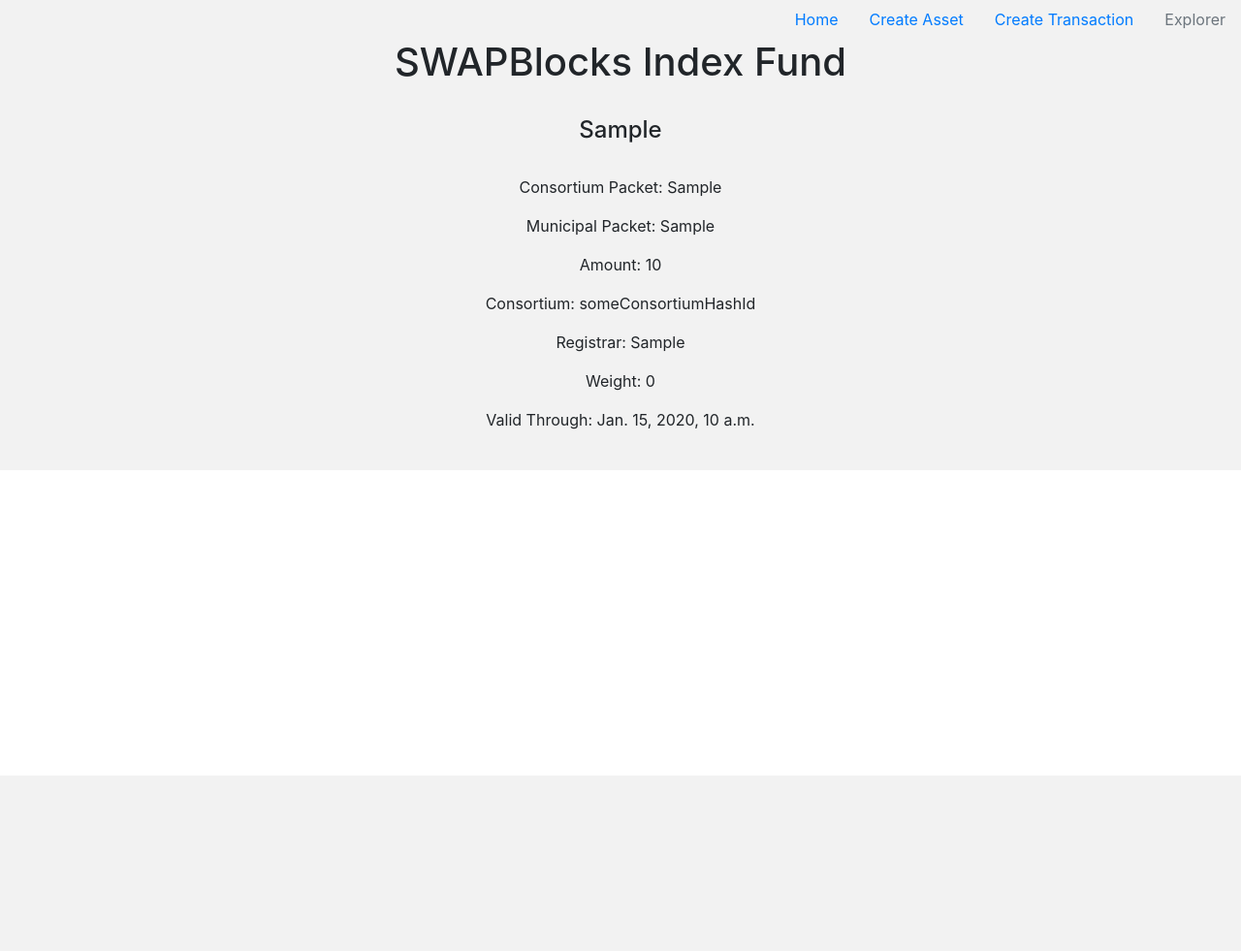
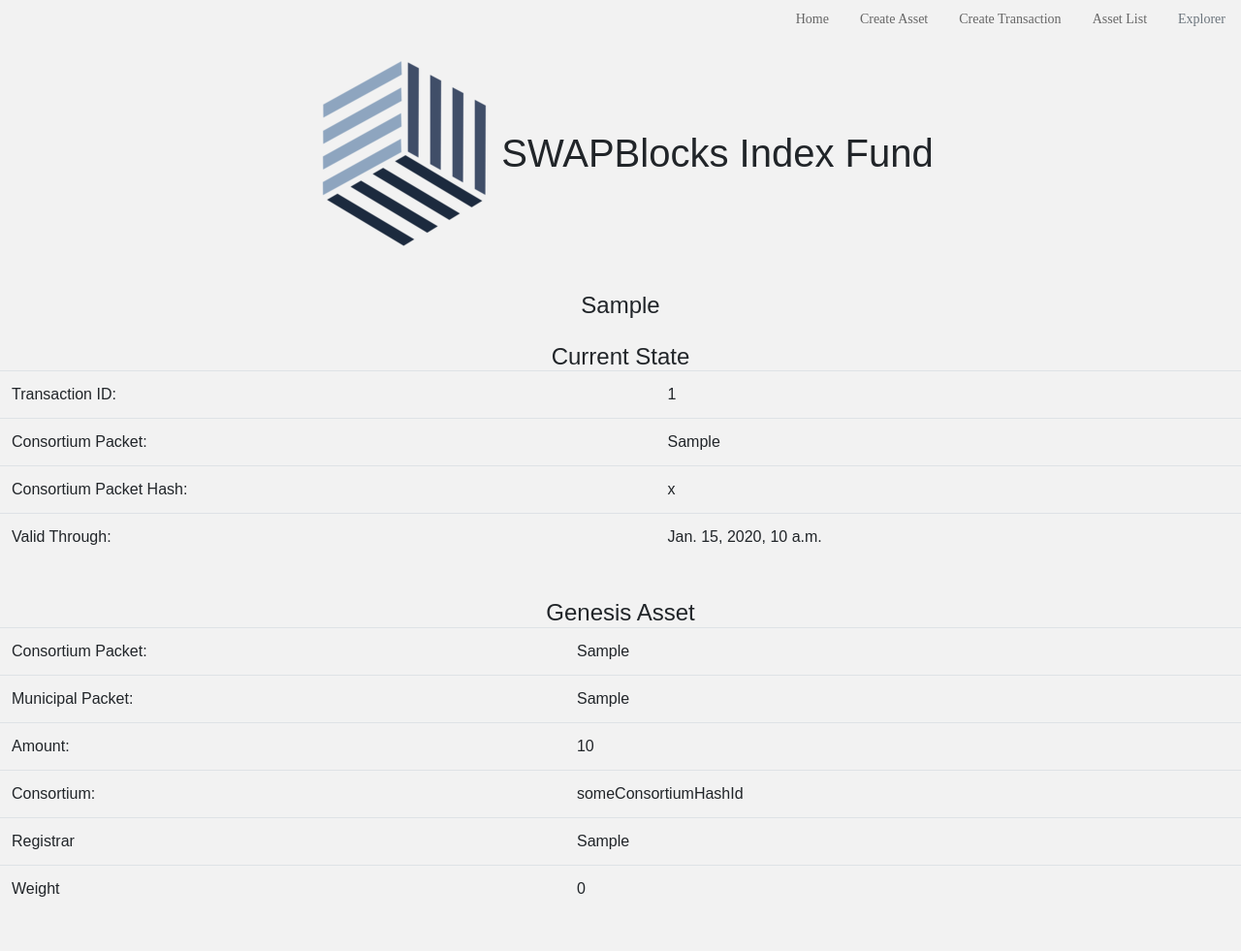
Before and after one commit to SwapBlocks/mockup, a Django app: page /asset/1 in a window 1280 px wide. Shown: the whole page at 97% size. Before the commit the page ends 800 px from the top, so only its background shows below. Run offline with Django 3.2, Linux system fonts and the light colour scheme; tables that the repository leaves empty hold one stand-in row (values such as "Sample post"); some libraries are stand-ins or nearby versions; some web fonts are replaced.

```diff
--- a/swap_mock/interest/models.py
+++ b/swap_mock/interest/models.py
@@ -29,6 +29,10 @@ class Asset(models.Model):
 
     def __str__(self):
         return f"AssetId: {self.UAI}"
+
+    def last_transaction(self):
+        transactions = Transaction.objects.filter(standardAsset__UAI=self.UAI)
+        return transactions.last()
 
     class Meta:
         ordering = ['timestamp']
--- a/swap_mock/interest/templates/base.html
+++ b/swap_mock/interest/templates/base.html
@@ -47,6 +47,9 @@
   <li class="nav-item">
     <a class="nav-link" href="/transaction">Create Transaction</a>
   </li>
+	<li class="nav-item">
+		<a class="nav-link" href="/assetlist">Asset List</a>
+	</li>
   <li class="nav-item">
     <a class="nav-link disabled" href="https://explorer.swapblocks.io">Explorer</a>
   </li>
--- a/swap_mock/interest/templates/baseform.html
+++ b/swap_mock/interest/templates/baseform.html
@@ -18,8 +18,8 @@
 
 <meta name="viewport" content="width=device-width, initial-scale=1">
 <!--===============================================================================================-->
-<!--<link rel="stylesheet" type="text/css" href="{% static "css/util.css" %}">-->
-<!--<link rel="stylesheet" type="text/css" href="{% static "css/main.css" %}">-->
+<link rel="stylesheet" type="text/css" href="{% static "css/util.css" %}">
+<link rel="stylesheet" type="text/css" href="{% static "css/main.css" %}">
 <link rel="stylesheet" type="text/css" href="{% static "css/sbx.css" %}">
 
 <!--===============================================================================================-->
@@ -46,6 +46,9 @@
     <a class="nav-link" href="/transaction">Create Transaction</a>
   </li>
   <li class="nav-item">
+		<a class="nav-link" href="/assetlist">Asset List</a>
+	</li>
+  <li class="nav-item">
     <a class="nav-link disabled" href="https://explorer.swapblocks.io">Explorer</a>
   </li>
 </ul>
@@ -54,10 +57,14 @@
 
 
 <div align="Center" class="outerform">
-		<!--<img src="{% static "images/logo.png" %}"  />-->
 
-		<h1>SWAPBlocks Index Fund</h1>
-		<br >
+  <div class="iconjustify">
+	    <img src="{% static "images/logo.png" %}"  />
+      <h1>SWAPBlocks Index Fund</h1>
+
+  </div>
+
+    <br >
 
 
 
--- a/swap_mock/interest/templates/interest/asset_detail.html
+++ b/swap_mock/interest/templates/interest/asset_detail.html
@@ -4,13 +4,68 @@
 <h4>{{ object.UAI }}</h4>
 <br />
 
-<p>Consortium Packet: {{ object.consortiumPacket }}</p>
-<p>Municipal Packet: {{ object.municipalPacket }}</p>
-<p>Amount: {{ object.amount }}</p>
-<p>Consortium: {{ object.consortium }}</p>
-<p>Registrar: {{ object.registrar }}</p>
-<p>Weight: {{ object.weight }}</p>
-<p>Valid Through: {{ object.validThrough }}</p>
+<h4>Current State</h4>
+
+<table class="table">
+  <tbody>
+    {% with object.last_transaction as transaction %}
+
+    <tr>
+      <td>Transaction ID:</td>
+      <td>{{ transaction.transactionId }}</td>
+    </tr>
+    <tr>
+      <td>Consortium Packet:</td>
+      <td>{{ transaction.consortiumPacket }}</td>
+    </tr>
+    <tr>
+      <td>Consortium Packet Hash:</td>
+      <td>{{ transaction.consortiumPacketHash }}</td>
+    </tr>
+    <tr>
+      <td>Valid Through:</td>
+      <td>{{ transaction.validThrough }}</td>
+    </tr>
+
+
+    {% endwith %}
+  </tbody>
+</table>
+<br />
+
+<h4>Genesis Asset</h4>
+
+<table class="table">
+  <tbody>
+   <tr>
+      <td>Consortium Packet:</td>
+      <td>{{ object.consortiumPacket }}</td>
+    </tr>
+    <tr>
+      <td>Municipal Packet:</td>
+      <td>{{ object.municipalPacket }}</td>
+    </tr>
+    <tr>
+      <td>Amount:</td>
+      <td>{{ object.amount }}</td>
+    </tr>
+    <tr>
+      <td>Consortium:</td>
+      <td>{{ object.consortium}}</td>
+    </tr>
+    <tr>
+      <td>Registrar</td>
+      <td>{{ object.registrar }}</td>
+    </tr>
+    <tr>
+      <td>Weight</td>
+      <td>{{ object.weight }}</td>
+    </tr>
+  </tbody>
+</table>
+
+
+
 
 <br />
 {% endblock %}
--- a/swap_mock/static/css/sbx.css
+++ b/swap_mock/static/css/sbx.css
@@ -22,11 +22,23 @@
 
 .outerform {
   background-color: #f2f2f2;
-  /*width: 100%;*/
+  width: 100%;
   /*height: 100vh;*/
   align: center;
 }
 
+.iconjustify {
+  justify-content: center;
+  align-items: center;
+  flex-wrap: wrap;
+  display: -webkit-box;
+  display: -webkit-flex;
+  display: -moz-box;
+  display: -ms-flexbox;
+  display: flex;
+  padding: 15px;
+  position: relative;
+}
 
 .outerpresale {
   width: 100%;
@@ -187,3 +199,11 @@ border-color: #111 transparent transparent transparent;
     color: #f2f2f2;
     background-color: #f2f2f2;
 }
+
+
+body {
+  background-color: #f2f2f2;
+}
+
+nav ul{height:200px; width:80%;}
+nav ul{overflow:hidden; overflow-y:scroll;}
```
Also changed, not shown: swap_mock/interest/templates/interest/asset_list.html (+13 -9 lines).
